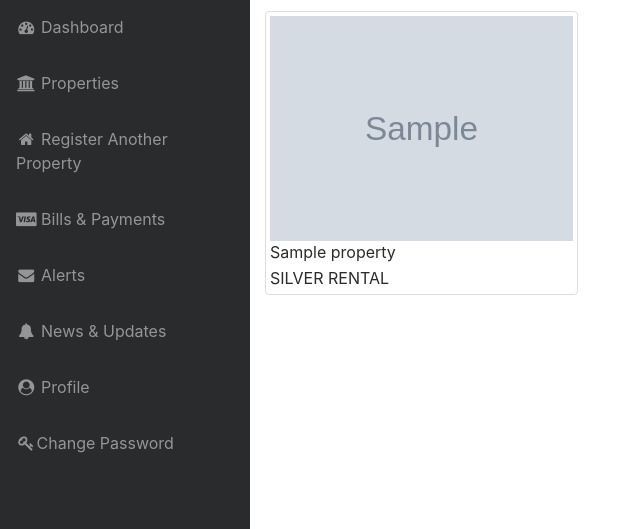
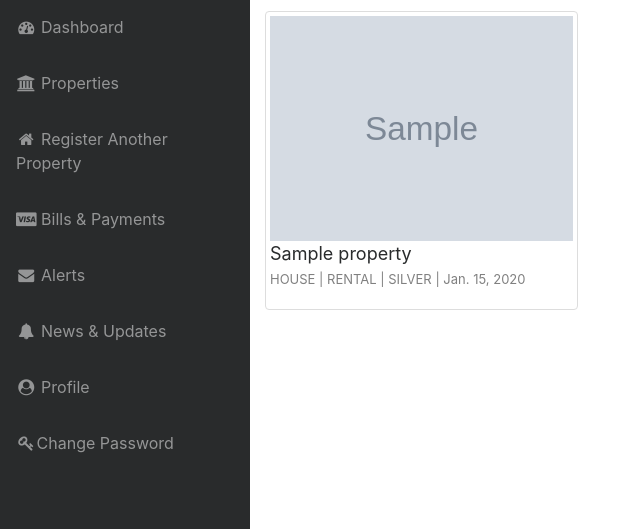
Before and after one commit to SriNandan33/MVPM, a Django app: page /account/dashboard/manage_property/properties/ in a window 1280 px wide. Shown: the part 57-586 px from the top of the page, without its empty margins (0-640 px from the left). Run offline with Django 3.2, Linux system fonts and the light colour scheme; a user stored in the database is signed in; tables that the repository leaves empty hold one stand-in row (values such as "Sample post"); grey boxes marked "Sample" are stand-in pictures; some libraries are stand-ins or nearby versions.

Commit message:
added date filed to property model

```diff
--- a/promanage/models.py
+++ b/promanage/models.py
@@ -43,5 +43,6 @@ class Property(models.Model):
     location = models.CharField(max_length=50)
     address = models.TextField(blank=True)
     thumbnail = models.ImageField(upload_to=upload_location, null=True)
+    date = models.DateTimeField(auto_now=True,auto_now_add=False)
     def __str__(self):
             return self.user.username
--- a/static/dashboard/css/custom_css.css
+++ b/static/dashboard/css/custom_css.css
@@ -38,3 +38,7 @@
     padding: 9px;
     color: #333;
 }
+.proinfo{
+    color: grey;
+    font-size: small;
+}
--- a/templates/dashboard/property_list.html
+++ b/templates/dashboard/property_list.html
@@ -11,11 +11,10 @@
                     {% if obj.thumbnail %}
                          <img src='{{ obj.thumbnail.url }}' class="img-responsive" style="width: 100%;height: 225px" />
                     {% endif %}
-                    <div class="card-title mb-1">
+                    <div class="card-title mb-1" style="font-size: large">
                         {{ obj.proname }}
                     </div>
-                        {{ obj.plan }}
-                        {{ obj.service_type }}
+                    <p class="proinfo" style=""> {{ obj.property_type }} | {{ obj.service_type }} | {{ obj.plan }} | {{ obj.date.date }} </p>
                 </div>
             </div>
     {% endfor %}
```
Also changed, not shown: media_cdn/nandusrinivas/avatar/my_pic.jpg (added), promanage/migrations/0009_property_date.py (added), 1 other file.
